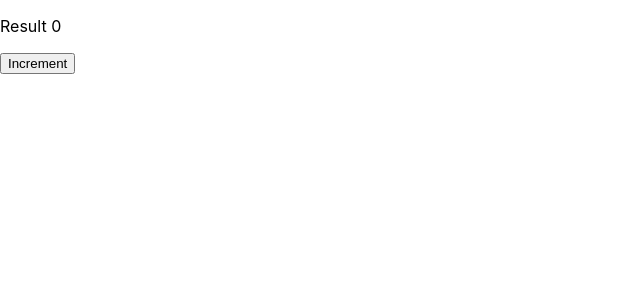
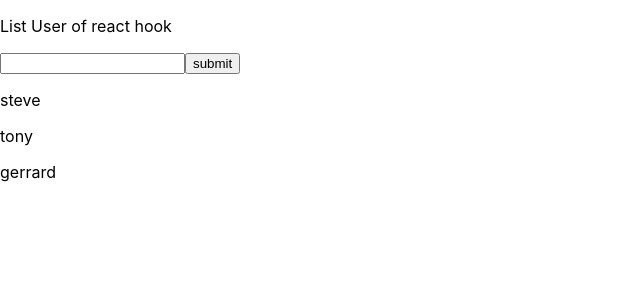
Before and after one commit to huyhoang1996vn/my-reactjs, a React (Create React App) app: page /contact-redux-hook in a window 1280 px wide. Shown: the top 300 px of the page, without its empty margins (0-640 px from the left). Built offline with nearby package versions, Linux system fonts and the light colour scheme.

Commit message:
Fix import

```diff
--- a/src/App.jsx
+++ b/src/App.jsx
@@ -1,4 +1,3 @@
-import logo from './logo.svg';
 import './App.css';
 import Game from './components/Game'
 import Home from './Home'
@@ -12,7 +11,6 @@ import CounterReduxHook from './components/ContactReduxHook'
 import {
   Routes,
   Route,
-  useLocation
 } from 'react-router-dom';
 
 function App() {
--- a/src/Home.jsx
+++ b/src/Home.jsx
@@ -26,6 +26,13 @@ function Home() {
         </a>
         <a
             className="App-link"
+            href="/redux"
+            rel="noopener noreferrer"
+        >
+            Redux counter
+        </a>
+        <a
+            className="App-link"
             href="/contact"
             rel="noopener noreferrer"
         >
@@ -33,7 +40,7 @@ function Home() {
         </a>
         <a
             className="App-link"
-            href="/redux"
+            href="/contact-redux"
             rel="noopener noreferrer"
         >
             Contact in Redux
--- a/src/action/addItemAction.jsx
+++ b/src/action/addItemAction.jsx
@@ -1,5 +1,4 @@
 export function addItemAction(name) {
-    console.log("==== addItemAction ", name)
     return {
       type: 'INCREMENT',
       data: name
--- a/src/components/Contact.jsx
+++ b/src/components/Contact.jsx
@@ -1,5 +1,5 @@
 
-import { useEffect, useState } from 'react';
+import { useState } from 'react';
 
 const ContactForm = () =>{
     const defaultName = ["steve", "tony", "gerrard"];
--- a/src/components/ContactRedux.jsx
+++ b/src/components/ContactRedux.jsx
@@ -1,5 +1,5 @@
 
-import { useEffect, useState } from 'react';
+import { useState } from 'react';
 import {addItemAction} from '../action/addItemAction'
 import { connect } from 'react-redux';
 
--- a/src/components/ContactReduxHook.jsx
+++ b/src/components/ContactReduxHook.jsx
@@ -1,24 +1,30 @@
-import React from 'react';
-import {incrementCounter} from '../action/number'
+import React, { useState } from 'react';
 import { useDispatch, useSelector } from 'react-redux';
 
 
 const CounterReduxHook = ()=>{
-    const counter = useSelector(stateRedux=>stateRedux.reducer);
+    const [user, setUser]=useState("");
+    const data = useSelector(stateRedux=>stateRedux.addItemReducer);
     const dispatch = useDispatch();
 
-    console.log("=== counter ", counter)
-    const handleClick = ()=>{
-        dispatch({
-            type: 'INCREMENT',
-            num: 2
-        });
-      }
-      return <div>
-      <p>Result {counter.count}</p>
-      {/* <button onClick={()=>dispatch({type: 'INCREMENT', num: 2 })}>Increment</button> */}
-      <button onClick={handleClick}>Increment</button>
-      </div>;
+    return (
+        <div>
+            <p>List User of react hook</p>
+            <form onSubmit={
+                    (e)=>{
+                        e.preventDefault();
+                        dispatch({type: 'INCREMENT', data: user});
+                        setUser("");
+                    }
+                }>
+                <input type="text" onChange={(e)=>{setUser(e.target.value)}} value={user}/>
+                <input type="submit" value="submit"/>
+            </form>
+            {data.data.map((e, i)=><p key={i}>{e}</p>)}
+        </div>
+    )
+
+
 }
 
 export default CounterReduxHook;
--- a/src/components/CounterRedux.jsx
+++ b/src/components/CounterRedux.jsx
@@ -5,7 +5,6 @@ import { connect } from 'react-redux';
 
 function CounterForm(props){
     function handleClick() {
-        let count = 0;
         props.incrementCounter(2);
       }
       return <div>
--- a/src/components/Game.jsx
+++ b/src/components/Game.jsx
@@ -1,7 +1,5 @@
 import React from 'react';
-import ReactDOM from 'react-dom';
 import '../index.css';
-import reportWebVitals from '../reportWebVitals';
 
 
 class Square extends React.Component {
@@ -67,7 +65,7 @@ class Board extends React.Component {
         ];
         for (let i = 0; i <= winLine.length - 1; i++) {
             const [a, b, c] = winLine[i];
-            if (squares[a] && squares[a] == squares[b] && squares[a] == squares[c]) {
+            if (squares[a] && squares[a] === squares[b] && squares[a] === squares[c]) {
                 return squares[a]
             }
         }
--- a/src/reducer/counter.jsx
+++ b/src/reducer/counter.jsx
@@ -1,5 +1,4 @@
 function reducer(state = {count:0}, action) {
-    console.log("==== reducer ", action)
     switch(action.type) {
         case 'INCREMENT':
         return { count: state.count + action.num };
--- a/src/store/store.jsx
+++ b/src/store/store.jsx
@@ -11,6 +11,6 @@ const reducers = combineReducers({
 });
 
 const store = createStore(reducers)
-console.log(store.getState());
+// console.log(store.getState());
 
 export default store;
```
Also changed, not shown: 1 other file (tests, documents, lock files or other folders).
